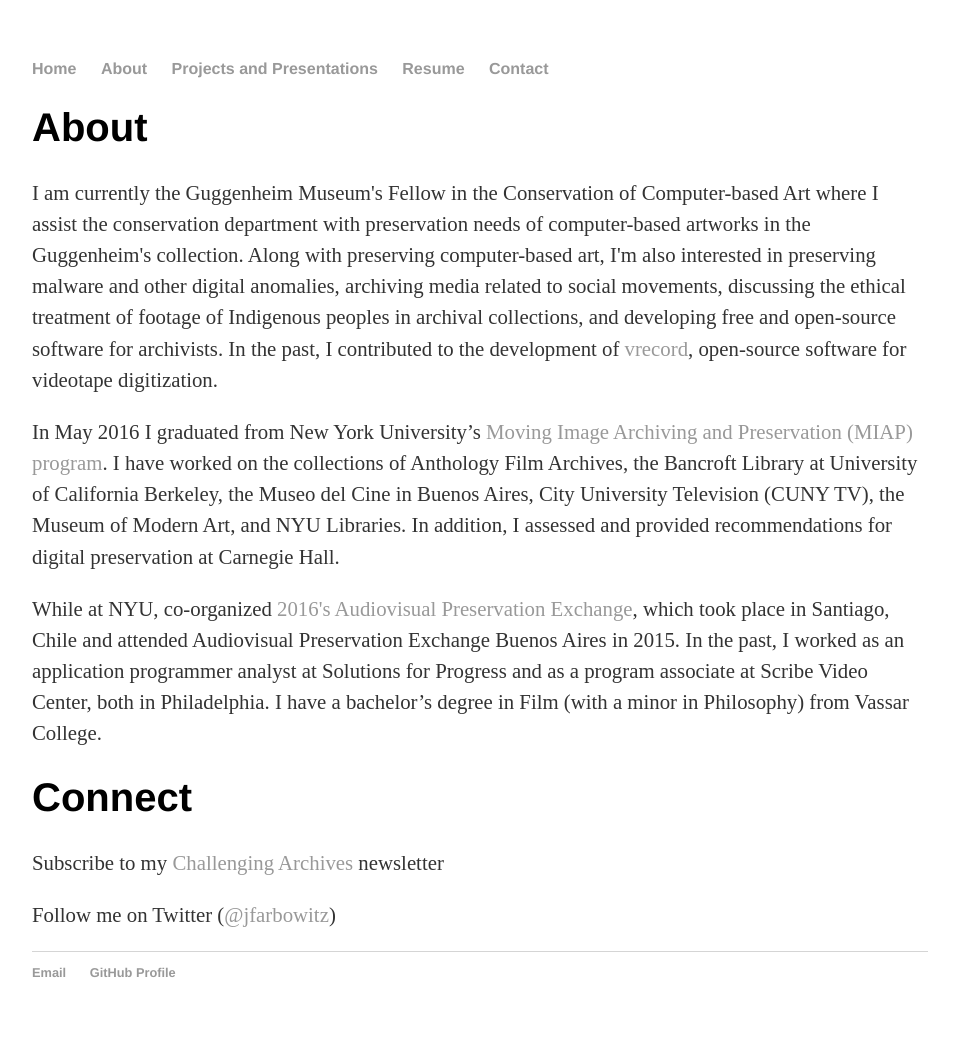
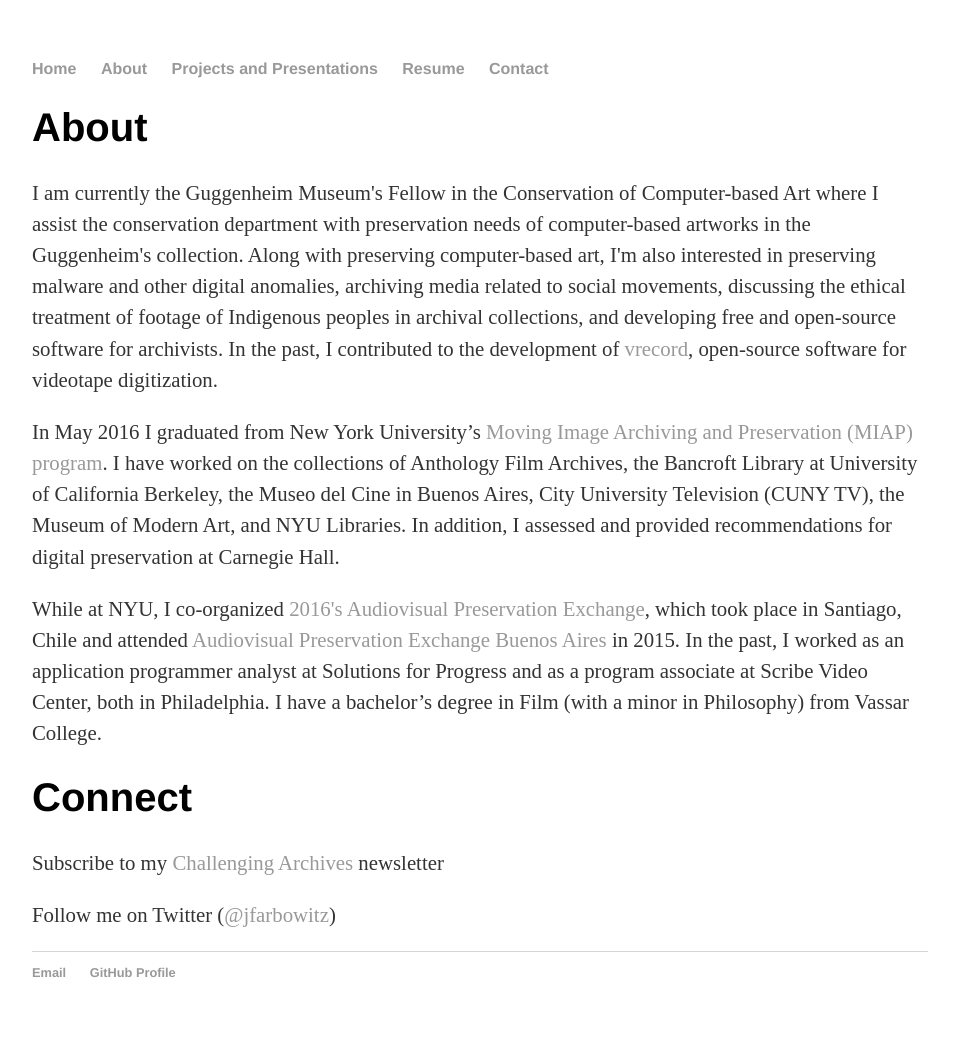
Before and after one commit to jfarbowitz/jfarbowitz.github.io, a Jekyll site: the page built from about/index.html, in a window 1280 px wide. Shown: the whole page, without its empty margins (160-1119 px from the left). Built offline with Jekyll 4.4.1, drawn with Linux system fonts in a browser that asks for light colours; some of the changed lines change nothing that is shown.

Commit message:
fixed typo, added apex link

```diff
--- a/about/index.html
+++ b/about/index.html
@@ -9,7 +9,7 @@
 
 	<p>In May 2016 I graduated from New York University’s <a href="https://tisch.nyu.edu/cinema-studies/courses/ma-in-moving-image-archiving-and-preservation" target="new">Moving Image Archiving and Preservation (MIAP) program</a>. I have worked on the collections of Anthology Film Archives, the Bancroft Library at University of California Berkeley, the Museo del Cine in Buenos Aires, City University Television (CUNY TV), the Museum of Modern Art, and NYU Libraries. In addition, I assessed and provided recommendations for digital preservation at Carnegie Hall.</p>
 
-	<p>While at NYU, co-organized <a href="https://apexsantiago.wordpress.com/" target="new">2016's Audiovisual Preservation Exchange</a>, which took place in Santiago, Chile and attended Audiovisual Preservation Exchange Buenos Aires in 2015. In the past, I worked as an application programmer analyst at Solutions for Progress and as a program associate at Scribe Video Center, both in Philadelphia. I have a bachelor’s degree in Film (with a minor in Philosophy) from Vassar College.</p>
+	<p>While at NYU, I co-organized <a href="https://apexsantiago.wordpress.com/" target="new">2016's Audiovisual Preservation Exchange</a>, which took place in Santiago, Chile and attended <a href="https://apexbuenosaires.wordpress.com/" target="new">Audiovisual Preservation Exchange Buenos Aires</a> in 2015. In the past, I worked as an application programmer analyst at Solutions for Progress and as a program associate at Scribe Video Center, both in Philadelphia. I have a bachelor’s degree in Film (with a minor in Philosophy) from Vassar College.</p>
 
 	<div class="connect">
 		<h1>Connect</h1>
```
